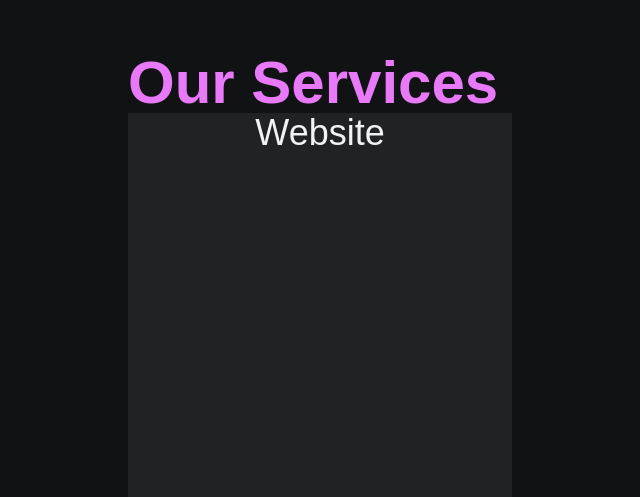
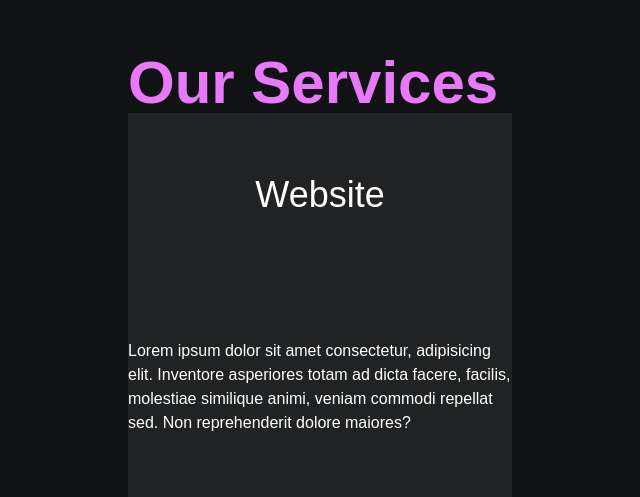
Before and after one commit to edu4rdolinux/Missao, a Next.js app: page / in a window 1280 px wide. Shown: the part 1847-2344 px from the top of the page, without its empty margins (0-640 px from the left). Built offline with nearby package versions, Linux system fonts and the light colour scheme.

Commit message:
Separation of ServiceTemplate

```diff
--- /dev/null
+++ b/app/components/serviceDescription.tsx
@@ -0,0 +1,9 @@
+interface DescriptionProps {
+    description: string;
+}
+
+const ServiceDescription = ({ description }: DescriptionProps) => {
+    return <p className="text-white">{description}</p>;
+};
+
+export default ServiceDescription;
--- a/app/components/serviceTemplate.tsx
+++ b/app/components/serviceTemplate.tsx
@@ -1,13 +1,18 @@
+import ServiceTitle from './serviceTitle';
+import ServiceDescription from './serviceDescription';
+
 interface Props {
-    Title: String;
+    Title: string;
+    Description: string;
 }
 
-const ServiceTemplate = ({Title}: Props) => {
+const ServiceTemplate = ({ Title, Description }: Props) => {
     return (
-        <div style={{ backgroundColor: "#212223" }} className="w-96 h-96 bg-slate-100">
-            <h1 className="text-center text-4xl">{Title}</h1>
+        <div className="w-96 h-96 bg-slate-100 flex flex-col justify-around" style={{ backgroundColor: "#212223" }}>
+            <ServiceTitle title={Title} />
+            <ServiceDescription description={Description} />
         </div>
-    )
+    );
 }
 
-export default ServiceTemplate
+export default ServiceTemplate;
--- /dev/null
+++ b/app/components/serviceTitle.tsx
@@ -0,0 +1,9 @@
+interface TitleProps {
+    title: string;
+}
+
+const ServiceTitle = ({ title }: TitleProps) => {
+    return <h1 className="text-center text-4xl text-white">{title}</h1>;
+};
+
+export default ServiceTitle;
--- a/app/components/theServices.tsx
+++ b/app/components/theServices.tsx
@@ -3,9 +3,8 @@ import ServiceTemplate from "./serviceTemplate"
 const TheServices = () => {
     return (
         <div>
-            <ServiceTemplate Title={"Website"}/>
+            <ServiceTemplate Description={"Lorem ipsum dolor sit amet consectetur, adipisicing elit. Inventore asperiores totam ad dicta facere, facilis, molestiae similique animi, veniam commodi repellat sed. Non reprehenderit dolore maiores?"} Title={"Website"}/>
         </div>
     )
 }
-
 export default TheServices
```
